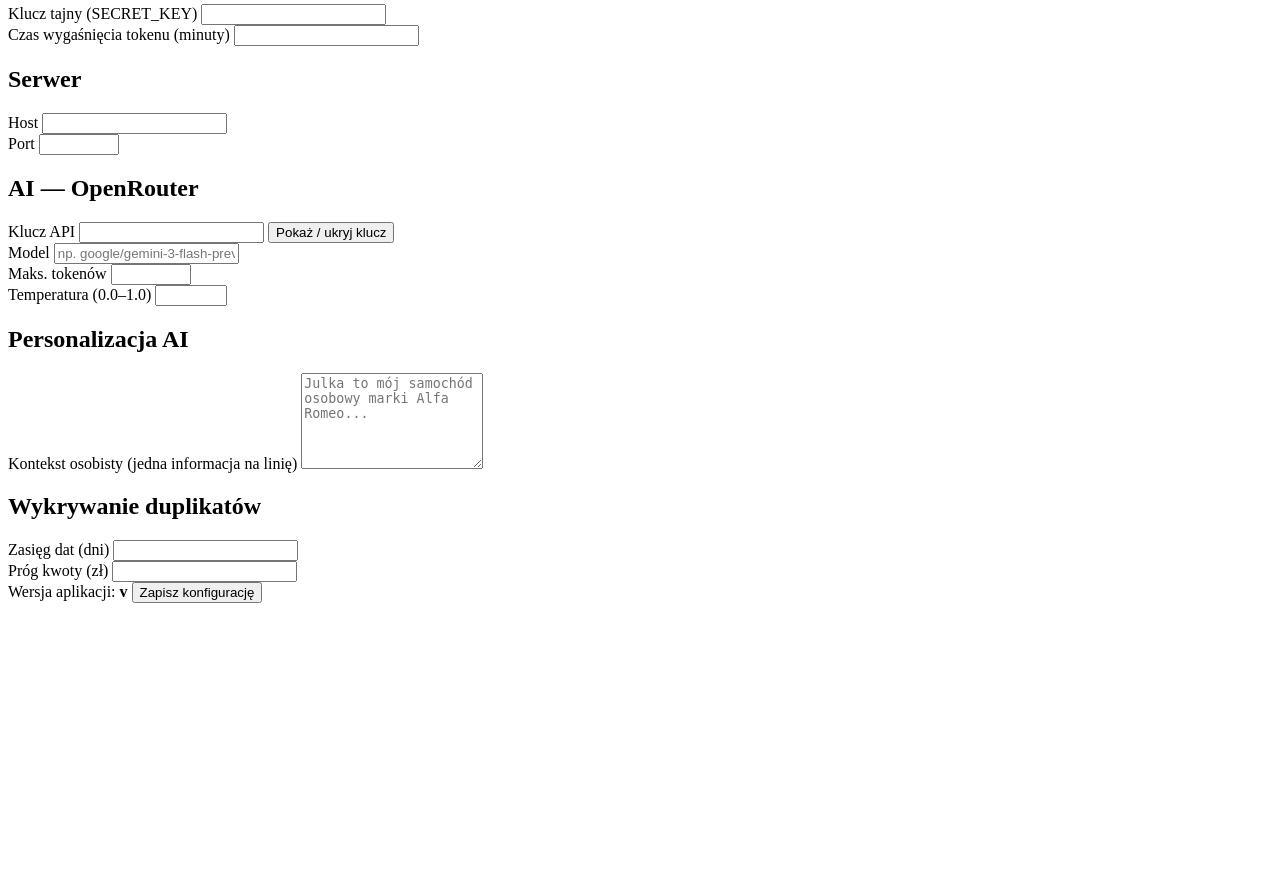
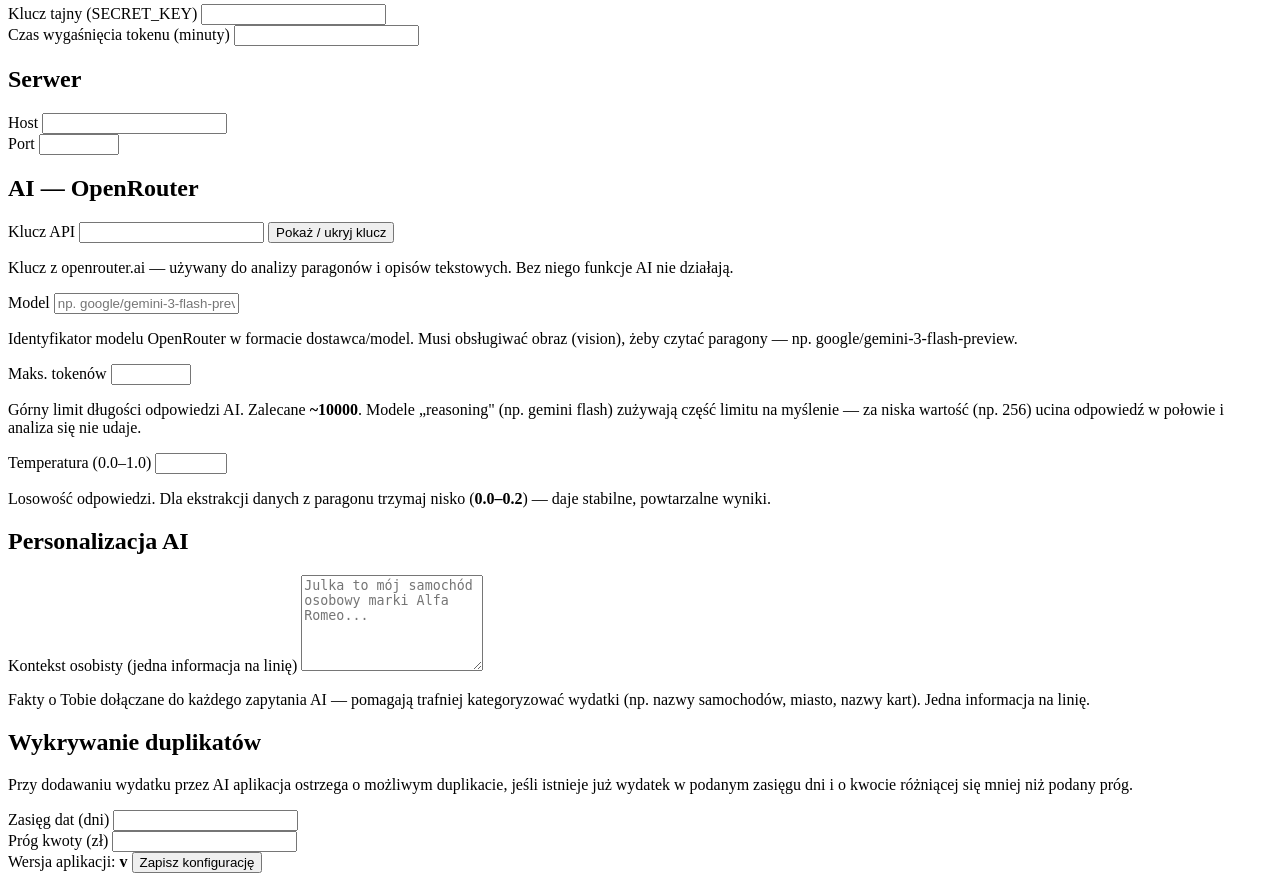
Before and after one commit to bendyz/wydatki2, a Python web app: template templates/views/admin.html in a window 1280 px wide. Shown: the part 784-1673 px from the top of the page. Before the commit the page ends 1387 px from the top, so only its background shows below. Run offline with Jinja, Linux system fonts and the light colour scheme; the template is opened without the code that fills it, so the values that code supplies are empty.

Commit message:
feat: opisy pól w panelu ustawień + podbicie wersji do 0.4.3
Dodaje podpowiedzi pod polami konfiguracji AI (klucz API, model,
maks. tokenów, temperatura), kontekstem osobistym i wykrywaniem
duplikatów. Podnosi dolny limit maks. tokenów z 256 na 1000.

Co-Authored-By: Claude Opus 4.8 <noreply@anthropic.com>

```diff
--- a/templates/views/admin.html
+++ b/templates/views/admin.html
@@ -140,22 +140,26 @@
               class="w-full border border-gray-300 rounded-md px-3 py-2 text-sm font-mono focus:outline-none focus:ring-2 focus:ring-primary" />
             <button type="button" onclick="toggleApiKeyVisibility()"
               class="mt-1 text-xs text-primary hover:underline">Pokaż / ukryj klucz</button>
+            <p class="mt-2 text-xs text-gray-500">Klucz z <span class="font-mono">openrouter.ai</span> — używany do analizy paragonów i opisów tekstowych. Bez niego funkcje AI nie działają.</p>
           </div>
           <div>
             <label class="block text-sm font-medium text-gray-700 mb-1">Model</label>
             <input type="text" id="cfg-openrouter-model" placeholder="np. google/gemini-3-flash-preview"
               class="w-full border border-gray-300 rounded-md px-3 py-2 text-sm font-mono focus:outline-none focus:ring-2 focus:ring-primary" />
+            <p class="mt-2 text-xs text-gray-500">Identyfikator modelu OpenRouter w formacie <span class="font-mono">dostawca/model</span>. Musi obsługiwać obraz (vision), żeby czytać paragony — np. <span class="font-mono">google/gemini-3-flash-preview</span>.</p>
           </div>
           <div class="grid grid-cols-2 gap-4">
             <div>
               <label class="block text-sm font-medium text-gray-700 mb-1">Maks. tokenów</label>
-              <input type="number" id="cfg-openrouter-max-tokens" min="256" max="32768"
+              <input type="number" id="cfg-openrouter-max-tokens" min="1000" max="32768"
                 class="w-full border border-gray-300 rounded-md px-3 py-2 text-sm focus:outline-none focus:ring-2 focus:ring-primary" />
+              <p class="mt-2 text-xs text-gray-500">Górny limit długości odpowiedzi AI. Zalecane <strong>~10000</strong>. Modele „reasoning" (np. gemini flash) zużywają część limitu na myślenie — za niska wartość (np. 256) ucina odpowiedź w połowie i analiza się nie udaje.</p>
             </div>
             <div>
               <label class="block text-sm font-medium text-gray-700 mb-1">Temperatura (0.0–1.0)</label>
               <input type="number" id="cfg-openrouter-temperature" min="0" max="1" step="0.05"
                 class="w-full border border-gray-300 rounded-md px-3 py-2 text-sm focus:outline-none focus:ring-2 focus:ring-primary" />
+              <p class="mt-2 text-xs text-gray-500">Losowość odpowiedzi. Dla ekstrakcji danych z paragonu trzymaj nisko (<strong>0.0–0.2</strong>) — daje stabilne, powtarzalne wyniki.</p>
             </div>
           </div>
         </div>
@@ -172,6 +176,7 @@
         <textarea id="cfg-personal-context" rows="6"
           placeholder="Julka to mój samochód osobowy marki Alfa Romeo..."
           class="w-full border border-gray-300 rounded-md px-3 py-2 text-sm focus:outline-none focus:ring-2 focus:ring-primary resize-y"></textarea>
+        <p class="mt-2 text-xs text-gray-500">Fakty o Tobie dołączane do każdego zapytania AI — pomagają trafniej kategoryzować wydatki (np. nazwy samochodów, miasto, nazwy kart). Jedna informacja na linię.</p>
       </div>
 
       <!-- Wykrywanie duplikatów -->
@@ -179,6 +184,7 @@
         <h2 class="text-lg font-semibold text-gray-800 mb-4 flex items-center">
           <i class="fas fa-copy text-primary mr-2"></i> Wykrywanie duplikatów
         </h2>
+        <p class="mb-4 text-xs text-gray-500">Przy dodawaniu wydatku przez AI aplikacja ostrzega o możliwym duplikacie, jeśli istnieje już wydatek w podanym zasięgu dni i o kwocie różniącej się mniej niż podany próg.</p>
         <div class="grid grid-cols-2 gap-4">
           <div>
             <label class="block text-sm font-medium text-gray-700 mb-1">Zasięg dat (dni)</label>
```
Also changed, not shown: 1 other file.
